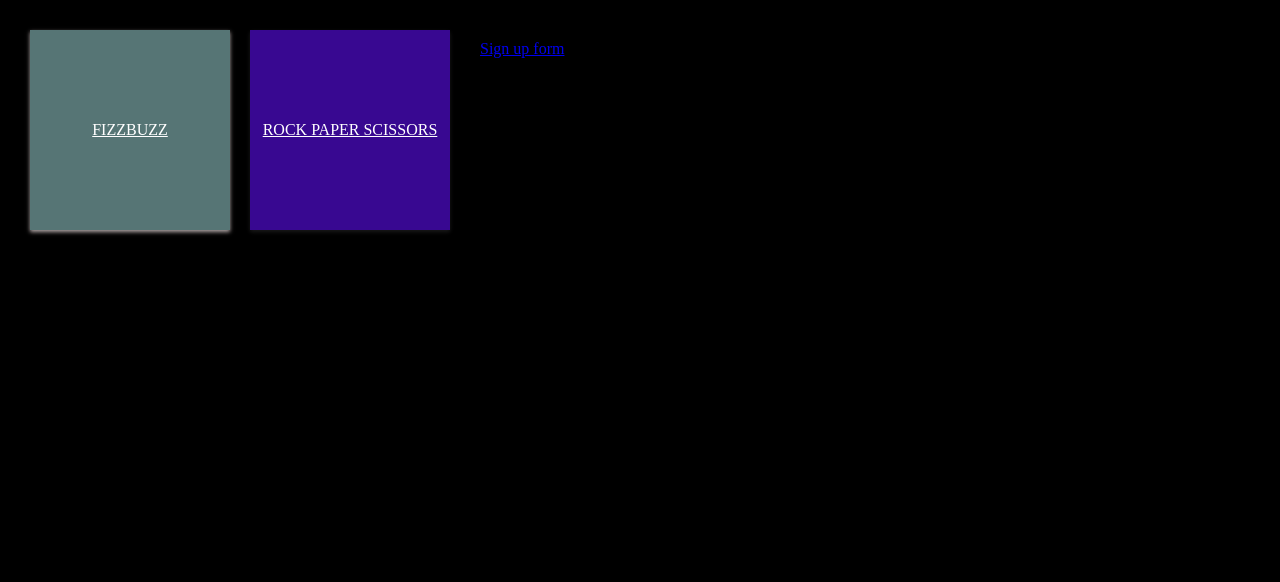
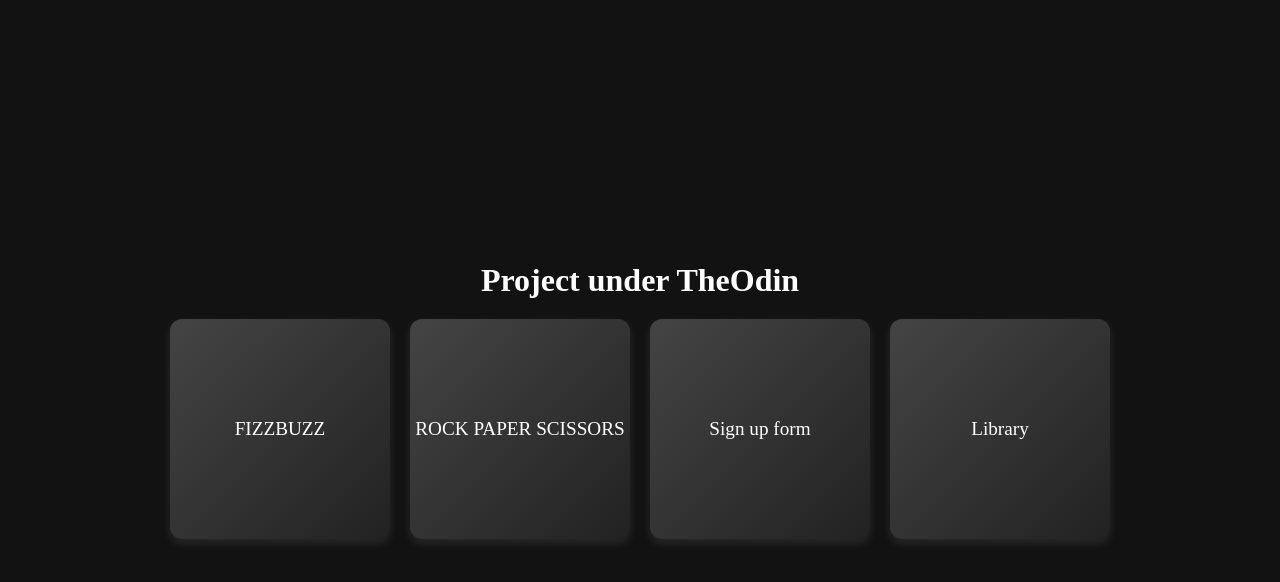
Before and after one commit to SamiNasry/Web_Practice, a plain HTML site: page index.html in a window 1280 px wide. Drawn offline with Linux system fonts and the light colour scheme; a web font is replaced by a local one.

Commit message:
Improved the index page

```diff
--- a/index.html
+++ b/index.html
@@ -3,50 +3,82 @@
 <head>
     <meta charset="UTF-8">
     <meta name="viewport" content="width=device-width, initial-scale=1.0">
+    <link rel="preconnect" href="https://fonts.googleapis.com">
+    <link rel="preconnect" href="https://fonts.gstatic.com" crossorigin>
+    <link href="https://fonts.googleapis.com/css2?family=DM+Serif+Text:ital@0;1&display=swap" rel="stylesheet">
+
     <title>Web Practice</title>
     <style>
         *{
-            margin: 10px;
+            margin : 0px;
+            padding : 0px;
+            box-sizing: border-box;
+        }
+
+        a {
+            text-decoration: none;
         }
         body{
             display: flex;
-            flex-direction: row;
-            background-color: rgb(0, 0, 0);
+            flex-direction: column;
+            align-items: center;
+            justify-content: center;
+            min-height: 100vh;
+            background-color: #121212;
+            font-family: "DM Serif Text", serif;
+            color: white;
         }
-        .FIZZBUZZ {
-            height: 200px;
-            width : 200px;
-            background-color: rgb(86, 117, 117);
-            box-shadow: 0 2px 4px rgb(177, 166, 166);
-            color: white;
+        h1 {
+            margin-bottom: 20px;
+            font-size: 2rem;
+        }
+
+        .projects {
+            display: flex;
+            flex-wrap: wrap;
+            gap : 20px;
+            justify-content: center;
+        }
+
+        .Card {
+            width: 220px;
+            height: 220px;
+            background: linear-gradient(135deg, #444, #222);
             display: flex;
             align-items: center;
             justify-content: center;
-
+            border-radius: 12px;
+            box-shadow: 0 4px 10px rgba(255,255,255,0.1);
+            transition: transform 0.3 ease-in-out, box-shadow 0.3s ease-in-out;
+            text-decoration: none;
+            color: white;
+            font-size: 1.2rem;
+            text-align: center;
+        }
+        .Card:hover {
+            transform:  scale(1.05);
+            box-shadow: 0 6px 15px rgba(255,255,255,0.2);
         }
 
-        .RPS{
-            height: 200px;
-            width : 200px;
-            background-color: rgb(56, 8, 145);
-            box-shadow: 0 2px 4px rgba(255, 255, 255, 0.1);
-            color: white;
-            display: flex;
-            align-items: center;
-            justify-content: center;
-        }
 
     </style>
 </head>
 <body>
-    <a class="FIZZBUZZ" href="./FIZZBUZZ/main.html" >
+    <h1>Project under TheOdin</h1>
+    <div class="projects">
+        <a class="Card" href="./FIZZBUZZ/main.html" >
             <p>FIZZBUZZ</p>
         </a>
-    <a class="RPS" href="./ROCK_PAPER_SCISSORS/index.html">
+        <a class="Card" href="./ROCK_PAPER_SCISSORS/index.html">
             <p>ROCK PAPER SCISSORS</p>
         </a>
-    <a class="Signup" href="./Sign-up_Form/index.html">
+        <a class="Card" href="./Sign-up_Form/index.html">
             <p>Sign up form</p>
         </a>
+        <a class="Card" href="./Javascript_Practice/Library/index.html">
+            <p>Library</p>
+        </a>
+    </div>
+
 </body>
 </html>
```
Lines whose indentation alone changed are shown as unchanged.
